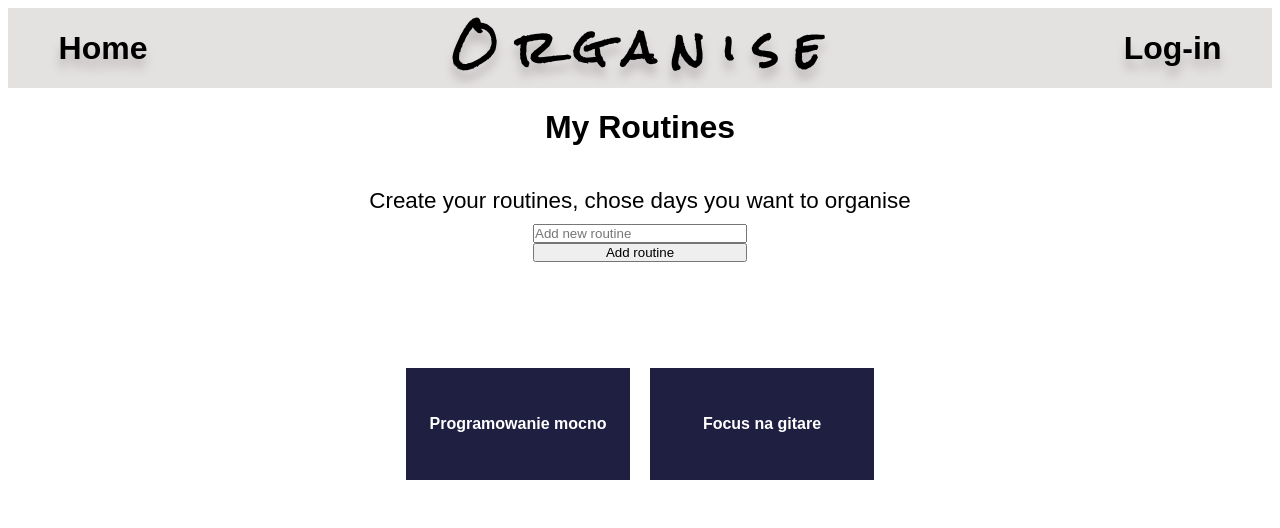
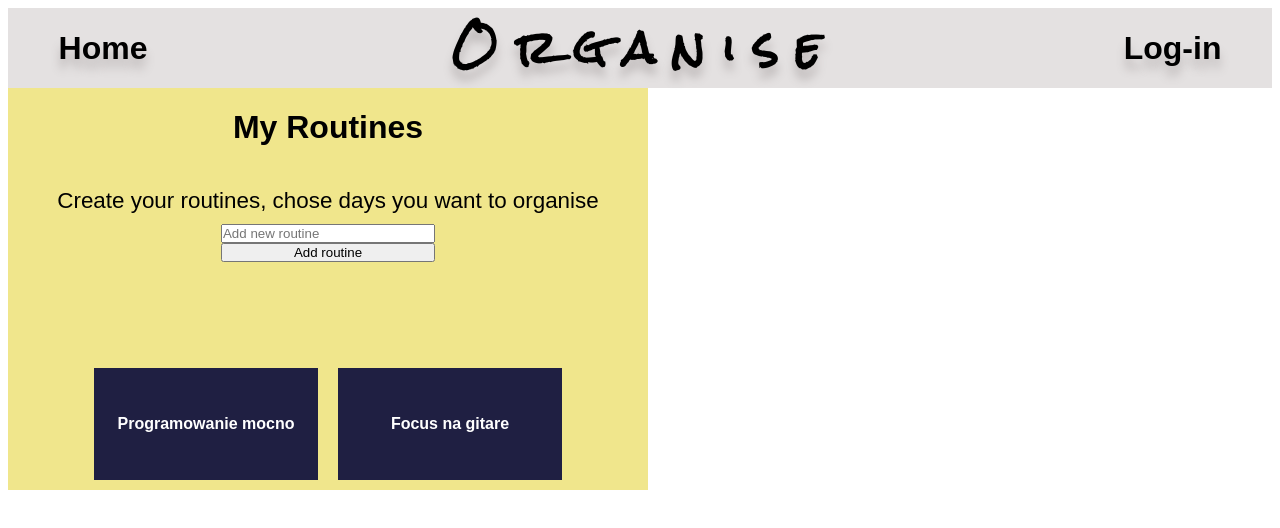
Before and after one commit to ArturFracek/organizer, a Vue app: page /Add-Routine in a window 1280 px wide. Shown: the top 528 px of the page. Built offline with nearby package versions, Linux system fonts and the light colour scheme; a web font is replaced by a local one.

Commit message:
Activities and Routines are now together on  Organise page

```diff
--- a/src/views/MyActivities.vue
+++ b/src/views/MyActivities.vue
@@ -19,6 +19,7 @@
 import ActivityModal from "@/components/ActivityModal.vue"
 
 export default {
+  name: "MyActivities",
   data() {
     return {
       title: "My Activities",
@@ -48,6 +49,8 @@ export default {
   display: flex;
   flex-flow: column;
   align-items: center;
+  max-height: 60%;
+  width: 50vw;
 }
 
 .title {
@@ -87,8 +90,6 @@ export default {
 }
 
 .activities {
-  max-height: 90%;
-  width: 100vw;
   display: flex;
   flex-flow: row;
   justify-content: center;
--- a/src/views/MyRoutines.vue
+++ b/src/views/MyRoutines.vue
@@ -16,6 +16,7 @@
 
 <script>
 export default {
+  name: "MyRoutines",
   data() {
     return {
       title: "My Routines",
@@ -40,6 +41,10 @@ export default {
 .wrapper {
   display: flex;
   flex-flow: column;
+  align-items: center;
+  max-height: 60%;
+  width: 50vw;
+  background-color: khaki;
 }
 .routineTile {
   display: flex;
--- a/src/views/Organise.vue
+++ b/src/views/Organise.vue
@@ -1,11 +1,8 @@
 <template>
   <div class="wrapper">
-    <div class="nav2">
-
-    <router-link :to="{ name: 'MyRoutines' }" class="MyRoutines organise_element"
-    >Routines</router-link>
-     <router-link :to="{ name: 'MyActivities' }" class="MyActivities organise_element"
-    >My Activities</router-link>
+    <div class="upperContainer">
+      <MyActivities />
+      <MyRoutines />
     </div>
 
     <daysOfTheWeek />
@@ -15,10 +12,14 @@
 
 <script>
 import daysOfTheWeek from "@/components/daysOfTheWeek.vue";
+import MyActivities from "@/views/MyActivities.vue";
+import MyRoutines from "@/views/MyRoutines.vue";
 
 export default {
   name: "Organise",
   components: {
+    MyActivities,
+    MyRoutines,
     daysOfTheWeek,
   },
 };
@@ -34,11 +35,8 @@ export default {
   width: auto;
 }
 
-.nav2 {
+.upperContainer {
   display: flex;
-  justify-content:space-around;
-  align-items: stretch;
-  margin: 30px;
 }
 
 .organise_element {
```
